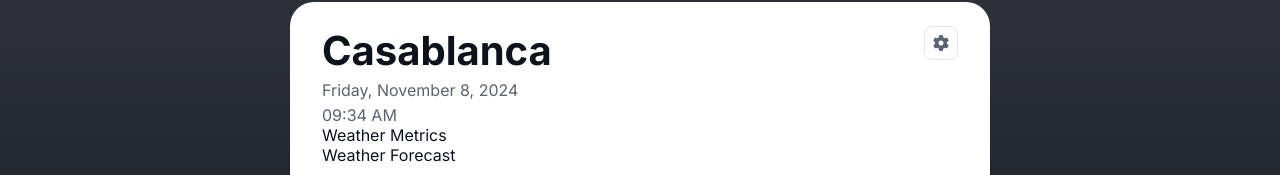
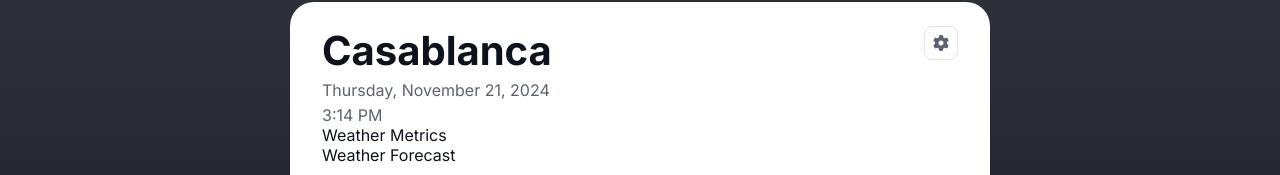
Before and after one commit to akhatarmourad/Youcan-Frontend-Coding-Challenge, a Vue app in the folder weather-app/: page / in a window 1280 px wide. Shown: the part 148-323 px from the top of the page. Built offline with nearby package versions, Linux system fonts and the light colour scheme.

Commit message:
Date & Time Logic

```diff
--- a/weather-app/src/components/CityInfos.vue
+++ b/weather-app/src/components/CityInfos.vue
@@ -1,13 +1,27 @@
 <script lang="ts" setup>
-import { ref } from "vue";
+import { ref, onMounted, onUnmounted } from "vue";
 import Settings from "./Settings.vue";
+import { getFormattedDate, getCurrentTime } from "../libs/utils";
 
 const showSettings = ref<boolean>(false);
+const currentTime = ref<string>(getCurrentTime());
+const currentDate = ref<string>(getFormattedDate());
+let timeInterval: ReturnType<typeof setInterval>;
 
 // Toggle Settings component
 const toggleSettings = (): void => {
   showSettings.value = !showSettings.value;
 };
+
+onMounted(() => {
+  timeInterval = setInterval(() => {
+    currentTime.value = getCurrentTime();
+  }, 60000);
+});
+
+onUnmounted(() => {
+  clearInterval(timeInterval);
+});
 </script>
 
 <template>
@@ -15,8 +29,8 @@ const toggleSettings = (): void => {
         <!-- Start City Name + Date + Time -->
         <div class="infos-box">
             <h1>Casablanca</h1>
-            <p>Friday, November 8, 2024</p>
-            <p>09:34 AM</p>
+            <p>{{ currentDate }}</p>
+            <p>{{ currentTime }}</p>
         </div>
         <!-- Ent City Name + Date + Time -->
 
@@ -53,7 +67,9 @@ h1 {
 }
 
 p {
-    color: var(--secondary-color)
+    color: var(--secondary-color);
+    font-size: 16px;
+    font-weight: 400;
 }
 .gear-box {
     display: flex;
--- a/weather-app/src/components/Settings.vue
+++ b/weather-app/src/components/Settings.vue
@@ -1,16 +1,16 @@
 <script lang="ts" setup>
 import { ref } from 'vue';
 
-const activeDegree = ref<string>('C');
-const activeMeasurement = ref<string>('metric');
+const activeDegree = ref<'C' | 'F'>('C');
+const activeMeasurement = ref<'metric' | 'imperial'>('metric');
 
-const setActiveDegree = (degree: string) => {
+const setActiveDegree = (degree: 'C' | 'F') => {
   activeDegree.value = degree;
-}
+};
 
-const setActiveMeasurement = (measurement: string) => {
+const setActiveMeasurement = (measurement: 'metric' | 'imperial') => {
   activeMeasurement.value = measurement;
-}
+};
 </script>
 
 <template>
@@ -19,7 +19,8 @@ const setActiveMeasurement = (measurement: string) => {
             <p class="title">Temperature</p>
             <div class="btns-box">
                 <button
-                    :class="{'bg-white': activeDegree === 'C'}"
+                    :class="{ 'bg-white': activeDegree === 'C' }"
+                    :aria-pressed="activeDegree === 'C'"
                     @click="setActiveDegree('C')"
                 >
                     °C
@@ -27,6 +28,7 @@ const setActiveMeasurement = (measurement: string) => {
 
                 <button
                     :class="{'bg-white': activeDegree === 'F'}"
+                    :aria-pressed="activeDegree === 'F'"
                     @click="setActiveDegree('F')"
                 >
                     °F
@@ -39,6 +41,7 @@ const setActiveMeasurement = (measurement: string) => {
             <div class="btns-box">
                 <button
                     :class="{'bg-white': activeMeasurement === 'metric'}"
+                    :aria-pressed="activeMeasurement === 'metric'"
                     @click="setActiveMeasurement('metric')"
                 >
                     Metric
@@ -46,6 +49,7 @@ const setActiveMeasurement = (measurement: string) => {
 
                 <button
                     :class="{'bg-white': activeMeasurement === 'imperial'}"
+                    :aria-pressed="activeMeasurement === 'imperial'"
                     @click="setActiveMeasurement('imperial')"
                 >
                     Imperial
--- a/weather-app/src/libs/utils.ts
+++ b/weather-app/src/libs/utils.ts
@@ -0,0 +1,21 @@
+export function getFormattedDate(): string {
+    const options: Intl.DateTimeFormatOptions = {
+      weekday: "long",
+      month: "long",
+      day: "numeric",
+      year: "numeric",
+    };
+    return new Date().toLocaleDateString("en-US", options);
+  }
+
+  export function getCurrentTime(): string {
+    const now = new Date();
+    const hours = now.getHours();
+    const minutes = now.getMinutes();
+    const amPm = hours >= 12 ? "PM" : "AM";
+
+    const formattedHours = hours % 12 || 12;
+    const formattedMinutes = minutes < 10 ? `0${minutes}` : minutes;
+
+    return `${formattedHours}:${formattedMinutes} ${amPm}`;
+  }
```
Also changed, not shown: weather-app/.eslintrc.cjs.
